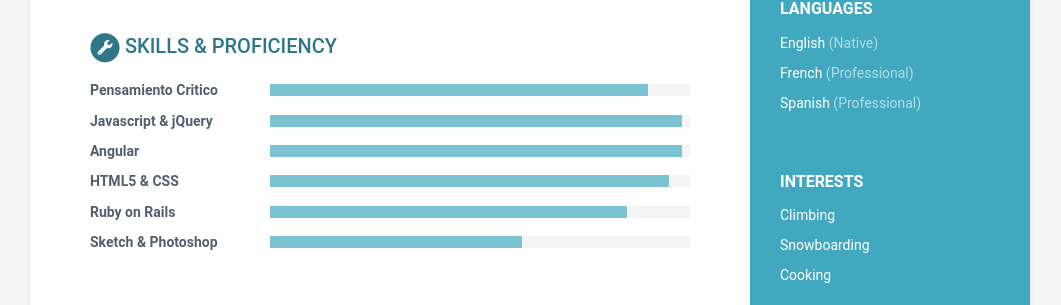
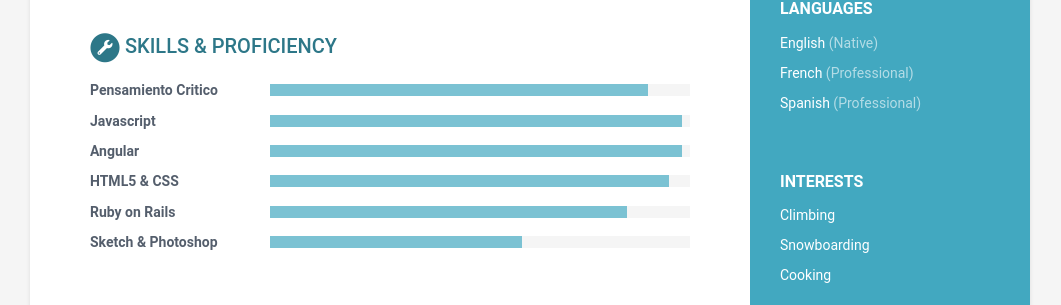
Before and after one commit to KevinC99/good-birch-4e19a, a Jekyll site: the page built from index.html, in a window 1280 px wide. Shown: the part 819-1124 px from the top of the page, without its empty margins (110-1171 px from the left). Built offline with Jekyll 4.4.1, drawn with Linux system fonts in a browser that asks for light colours.

Commit message:
data.yml: updated name in toolset

```diff
--- a/_data/data.yml
+++ b/_data/data.yml
@@ -95,7 +95,7 @@ skills:
   toolset:
     - name: Pensamiento Critico
       level: 90%
-    - name: Javascript & jQuery
+    - name: 'Javascript '
       level: 98%
     - name: Angular
       level: 98%
```
